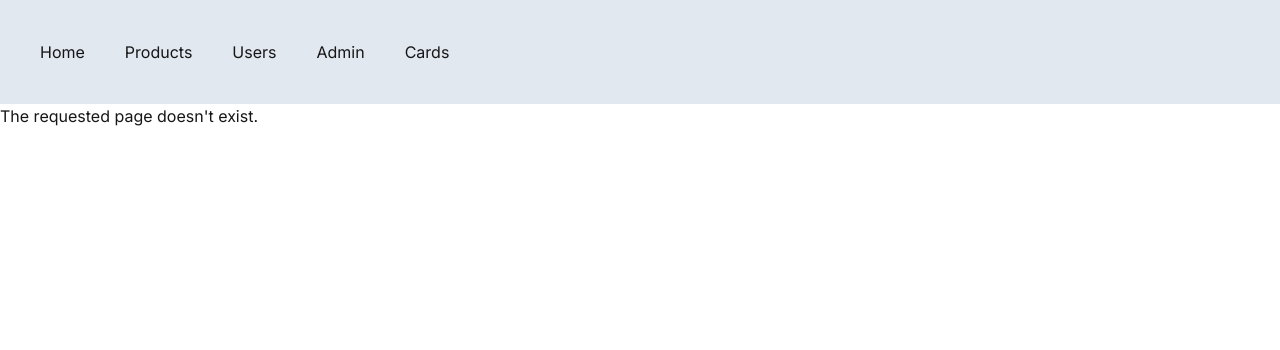
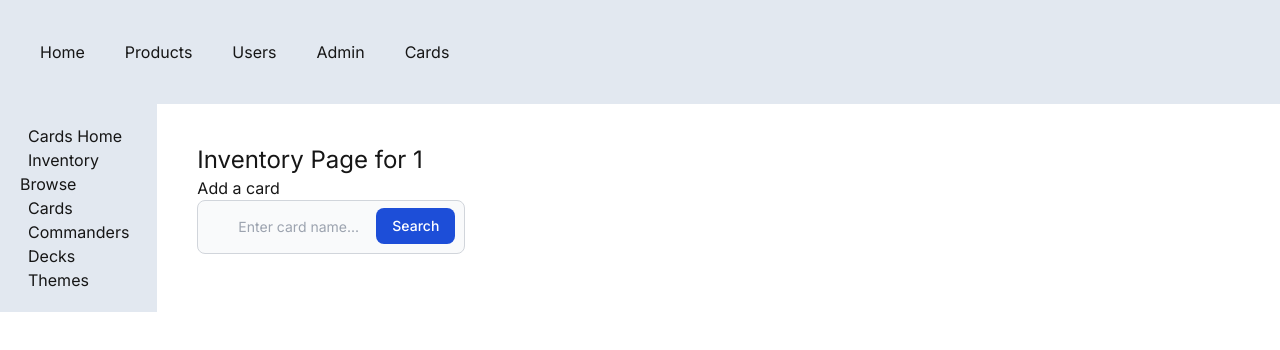
Before and after one commit to dcahoon/nextjsapp, a Next.js app: page /cards/users/inventory/1 in a window 1280 px wide. Before the commit this address had no page. Shown: the top 350 px of the page. Built offline with nearby package versions, Linux system fonts and the light colour scheme.

Commit message:
started add card component

```diff
--- /dev/null
+++ b/app/cards/components/AddCard.tsx
@@ -0,0 +1,14 @@
+import React from 'react'
+import CardSearch from './CardSearch'
+
+const AddCard = () => {
+  return (
+    <>
+        <div>Add a card</div>
+        <CardSearch />
+    </>
+
+  )
+}
+
+export default AddCard
--- /dev/null
+++ b/app/cards/components/CardSearch.tsx
@@ -0,0 +1,22 @@
+import React from 'react'
+
+const CardSearch = () => {
+  return (
+    <>
+        <form className="max-w-md mx-auto">
+            <label htmlFor="card-search" className="mb-2 text-sm font-medium text-gray-900 sr-only dark:text-white">Search</label>
+            <div className="relative">
+                {/* <div className="absolute inset-y-0 start-0 flex items-center ps-3 pointer-events-none">
+                    <svg className="w-4 h-4 text-gray-500 dark:text-gray-400" aria-hidden="true" xmlns="http://www.w3.org/2000/svg" fill="none" viewBox="0 0 20 20">
+                        <path stroke="currentColor" stroke-linecap="round" stroke-linejoin="round" stroke-width="2" d="m19 19-4-4m0-7A7 7 0 1 1 1 8a7 7 0 0 1 14 0Z"/>
+                    </svg>
+                </div> */}
+                <input type="search" id="card-search" className="block w-full p-4 ps-10 text-sm text-gray-900 border border-gray-300 rounded-lg bg-gray-50 focus:ring-blue-500 focus:border-blue-500 dark:bg-gray-700 dark:border-gray-600 dark:placeholder-gray-400 dark:text-white dark:focus:ring-blue-500 dark:focus:border-blue-500" placeholder="Enter card name..." required />
+                <button type="submit" className="text-white absolute end-2.5 bottom-2.5 bg-blue-700 hover:bg-blue-800 focus:ring-4 focus:outline-none focus:ring-blue-300 font-medium rounded-lg text-sm px-4 py-2 dark:bg-blue-600 dark:hover:bg-blue-700 dark:focus:ring-blue-800">Search</button>
+            </div>
+        </form>
+    </>
+  )
+}
+
+export default CardSearch
--- a/app/cards/layout.tsx
+++ b/app/cards/layout.tsx
@@ -10,6 +10,7 @@
         <div className='flex'>
             <aside className='bg-slate-200 p-5'>
                 <h2><Link href='/cards' className='p-2'>Cards Home</Link></h2>
+                <h2><Link href='/cards/users/inventory/dcahoon' className='p-2'>Inventory</Link></h2>
                 <p>Browse</p>
                 <h2><Link href='/cards/browse/cards' className='p-2'>Cards</Link></h2>
                 <h2><Link href='/cards/browse/commanders' className='p-2'>Commanders</Link></h2>
--- /dev/null
+++ b/app/cards/users/inventory/[user_id]/page.tsx
@@ -0,0 +1,17 @@
+import React from 'react'
+import AddCard from '@/app/cards/components/AddCard'
+
+interface Props {
+    params: { user_id: number }
+}
+
+const InventoryPage = ({ params: { user_id } }: Props) => {
+  return (
+    <div>
+        <div className='text-2xl'>Inventory Page for {user_id}</div>
+        <AddCard />
+    </div>
+  )
+}
+
+export default InventoryPage
```
Also changed, not shown: trash.txt.
